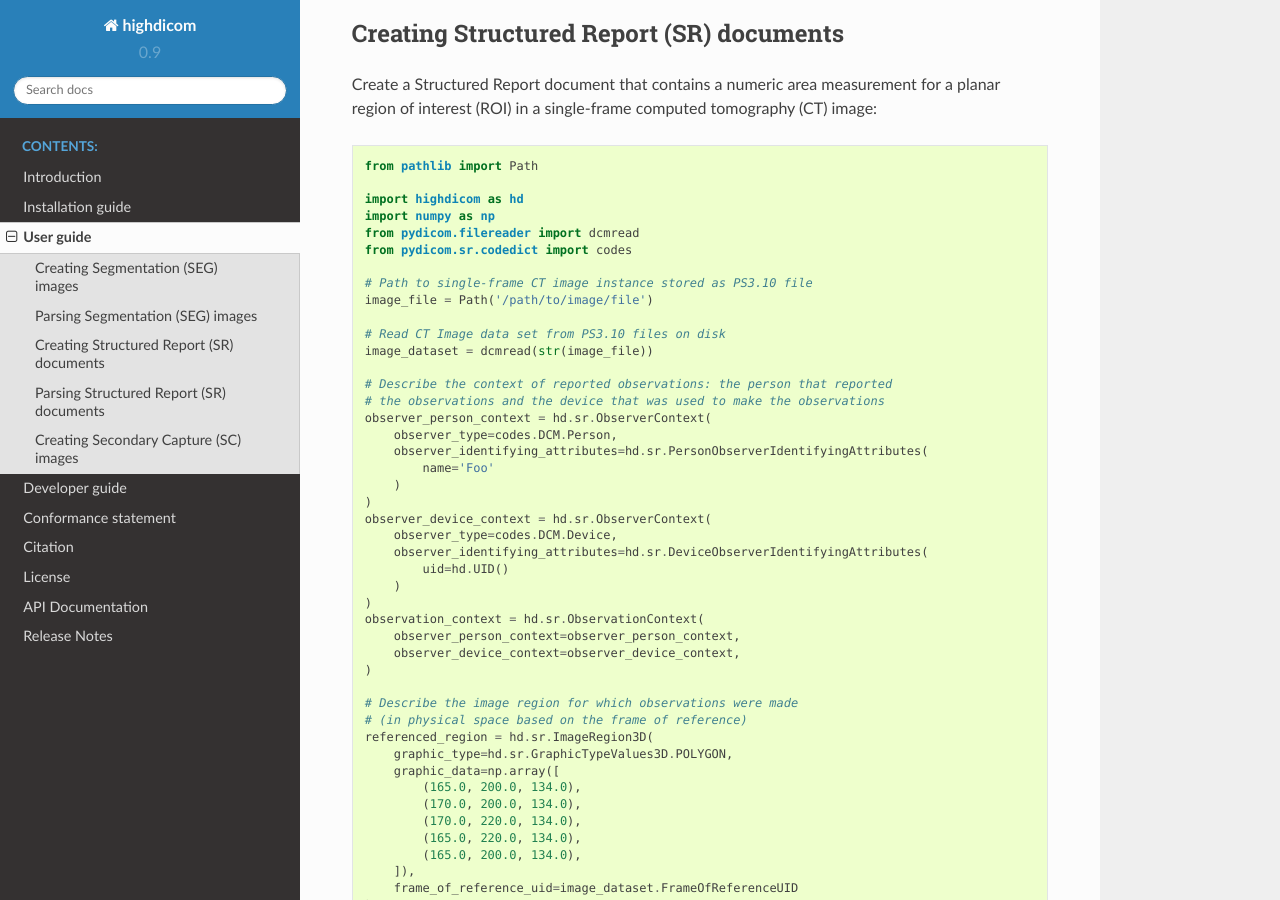
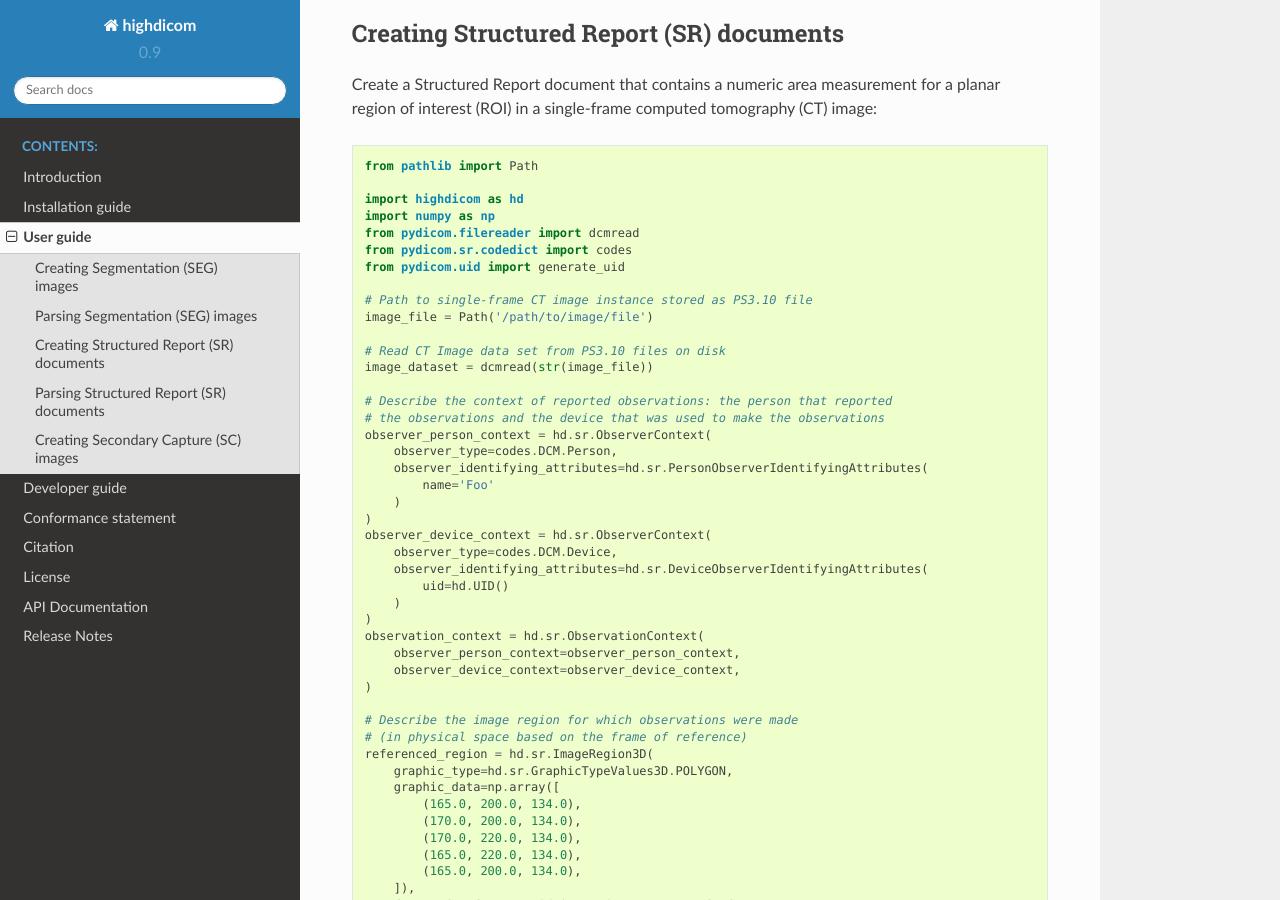
Before and after one commit to ImagingDataCommons/highdicom, a Sphinx documentation site: the page built from docs/usage.rst, in a window 1280 px wide and 900 px high, scrolled down 2916 px. Built offline with Sphinx 7.4.7 and the Read the Docs theme 2.0.0, drawn with Linux system fonts in a browser that asks for light colours.

Commit message:
Missing import of generate_uid from pydicom.uid

```diff
--- a/docs/usage.rst
+++ b/docs/usage.rst
@@ -188,6 +188,7 @@ image:
     import numpy as np
     from pydicom.filereader import dcmread
     from pydicom.sr.codedict import codes
+    from pydicom.uid import generate_uid
 
     # Path to single-frame CT image instance stored as PS3.10 file
     image_file = Path('/path/to/image/file')
```
